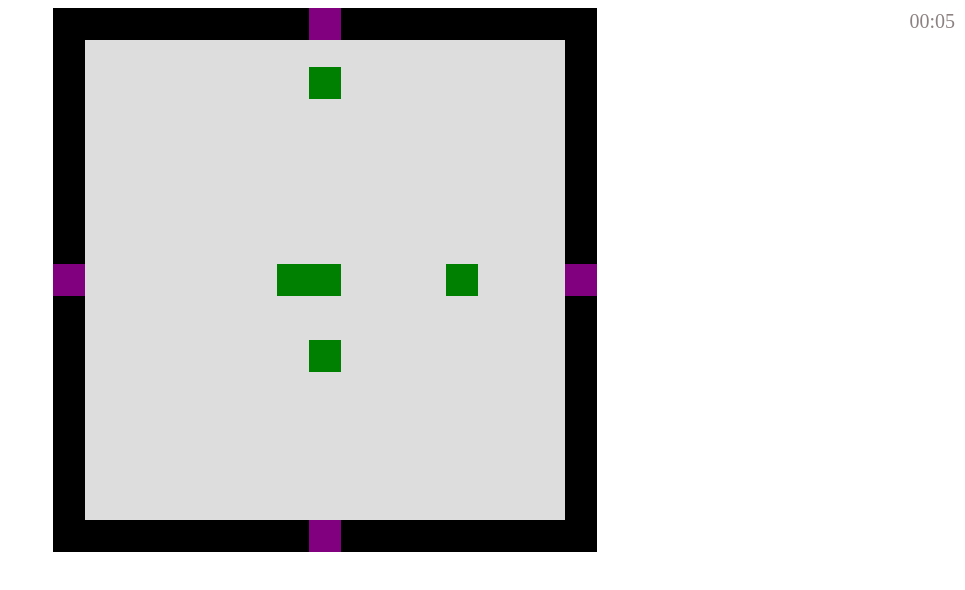
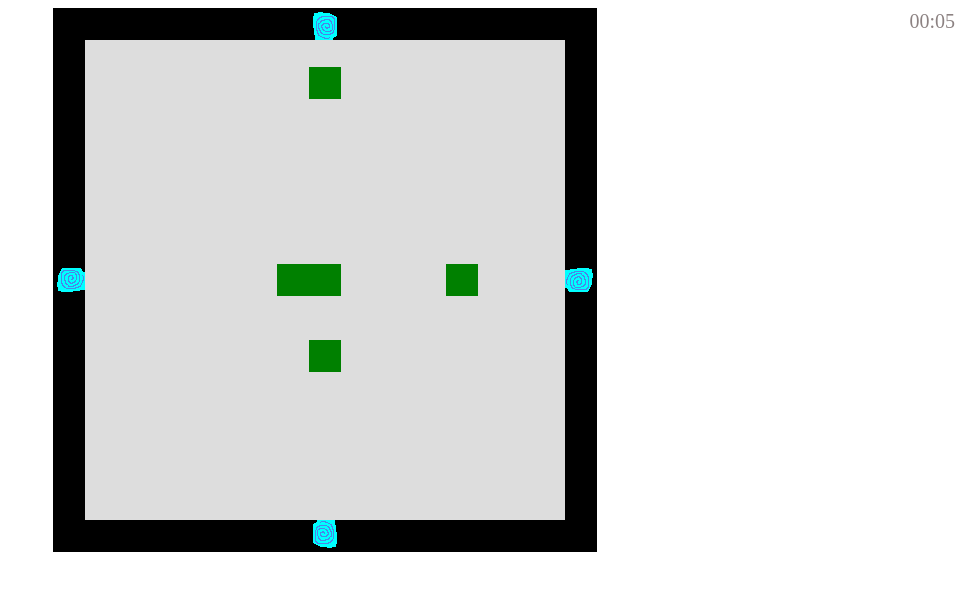
Before and after one commit to pmenzel2007/Monster-Slayer-1.1, a website: page game.html in a window 1280 px wide. Shown: the whole page, without its empty margins (315-1280 px from the left). Drawn offline with Linux system fonts and the light colour scheme.

Commit message:
Added gate Sprites

```diff
--- a/game-files/core.js
+++ b/game-files/core.js
@@ -18,6 +18,11 @@ let bulletUp;
 let bulletDown;
 let bulletLeft;
 
+let gateUp;
+let gateDown;
+let gateLeft;
+let gateRight;
+
 
 let wall;
 let walls;
@@ -27,17 +32,17 @@ function onBodyLoad() {
 
     canvas = document.getElementById("canvas");
     ctx = canvas.getContext("2d");
+    loadSprites();
 
     player = new Player(canvas.width/2 - 16, canvas.height/2 - 16);
 
-    gates.push(new Gate(canvas.width/2-16, 0));
-    gates.push(new Gate(0,canvas.width/2-16));
-    gates.push(new Gate(canvas.width/2-16, canvas.height - 32));
-    gates.push(new Gate(canvas.width - 32,canvas.height/2-16));
+    console.log(gateUp);
+    gates.push(new Gate(canvas.width/2-16, 0, "up"));
+    gates.push(new Gate(0,canvas.width/2-16, "left"));
+    gates.push(new Gate(canvas.width/2-16, canvas.height - 32, "down"));
+    gates.push(new Gate(canvas.width - 32,canvas.height/2-16, "right"));
 
     initializeWalls();
-
-    loadSprites();
 
     gameLoop();
 }
@@ -75,7 +80,12 @@ function gameLoop() {
         }
     }
 
-    gates.forEach(gate => gate.draw(ctx, "purple"));
+    gates.forEach(gate => gate.drawObjectImage(ctx));
+    //gates[0].drawObjectImage(ctx, gateRight);
+    //gates[1].drawObjectImage(ctx, gateDown);
+    //gates[2].drawObjectImage(ctx, gateLeft);
+    //gates[3].drawObjectImage(ctx, gateUp);
+
 
     for (wall of walls) {
         wall.draw(ctx, "black");
@@ -142,6 +152,7 @@ function loadSprites() {
     julian = document.getElementById("julian");
     playerSprite = document.getElementById("playerSprite");
 
+
 }
 
 window.onBodyLoad = onBodyLoad;
--- a/game-files/gates.js
+++ b/game-files/gates.js
@@ -1,6 +1,24 @@
 // Gate-Klasse
 class Gate extends GameObject {
-    constructor(x, y) {
+    constructor(x, y, direction) {
         super(x, y, 32, 32);
+
+        gateUp = document.getElementById("gateUp");
+        gateDown = document.getElementById("gateDown");
+        gateLeft = document.getElementById("gateLeft");
+        gateRight = document.getElementById("gateRight");
+
+        console.log(direction);
+        this.direction = direction;
+
+    }
+    drawObjectImage(ctx) {
+        this.image = undefined;
+        if (this.direction === "up") this.image = gateUp;
+        if (this.direction === "down") this.image = gateDown;
+        if (this.direction === "left") this.image = gateLeft;
+        if (this.direction === "right") this.image = gateRight;
+
+        super.drawObjectImage(ctx, this.image);
     }
 }
--- a/game.html
+++ b/game.html
@@ -24,5 +24,9 @@
     <img src="sprites/bulletUp.png" id="bulletUp" alt="ImageNotFound" style="display:none;">
     <img src="sprites/bulletDown.png" id="bulletDown" alt="ImageNotFound" style="display:none;">
     <img src="sprites/bulletLeft.png" id="bulletLeft" alt="ImageNotFound" style="display:none;">
+    <img src="sprites/gateUp.png" id="gateUp" alt="ImageNotFound" style="display:none;">
+    <img src="sprites/gateDown.png" id="gateDown" alt="ImageNotFound" style="display:none;">
+    <img src="sprites/gateLeft.png" id="gateLeft" alt="ImageNotFound" style="display:none;">
+    <img src="sprites/gateRight.png" id="gateRight" alt="ImageNotFound" style="display:none;">
 </body>
 </html>
```
Also changed, not shown: sprites/gateDown.png (added), sprites/gateLeft.png (added), sprites/gateRight.png (added), sprites/gateUp.png (added).
